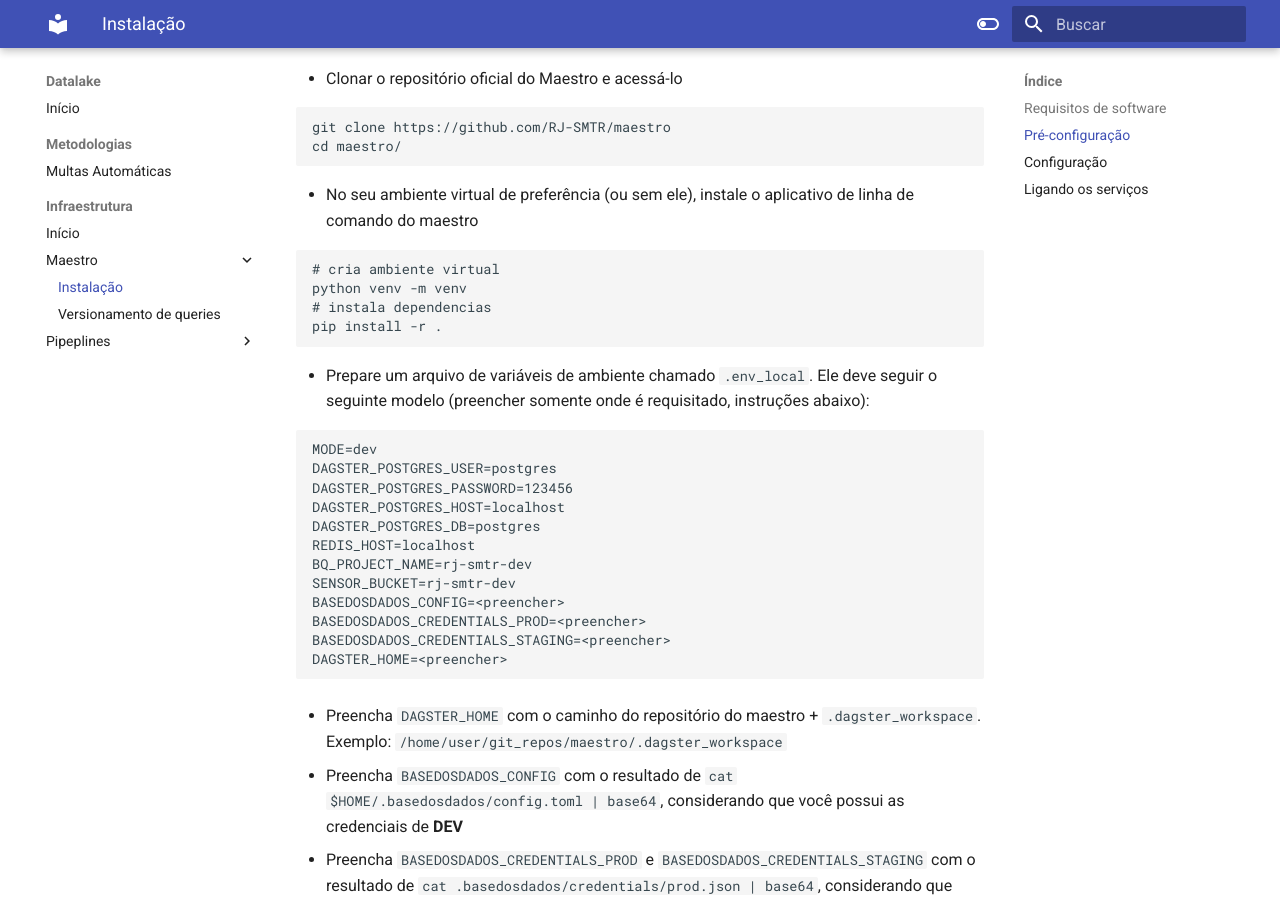
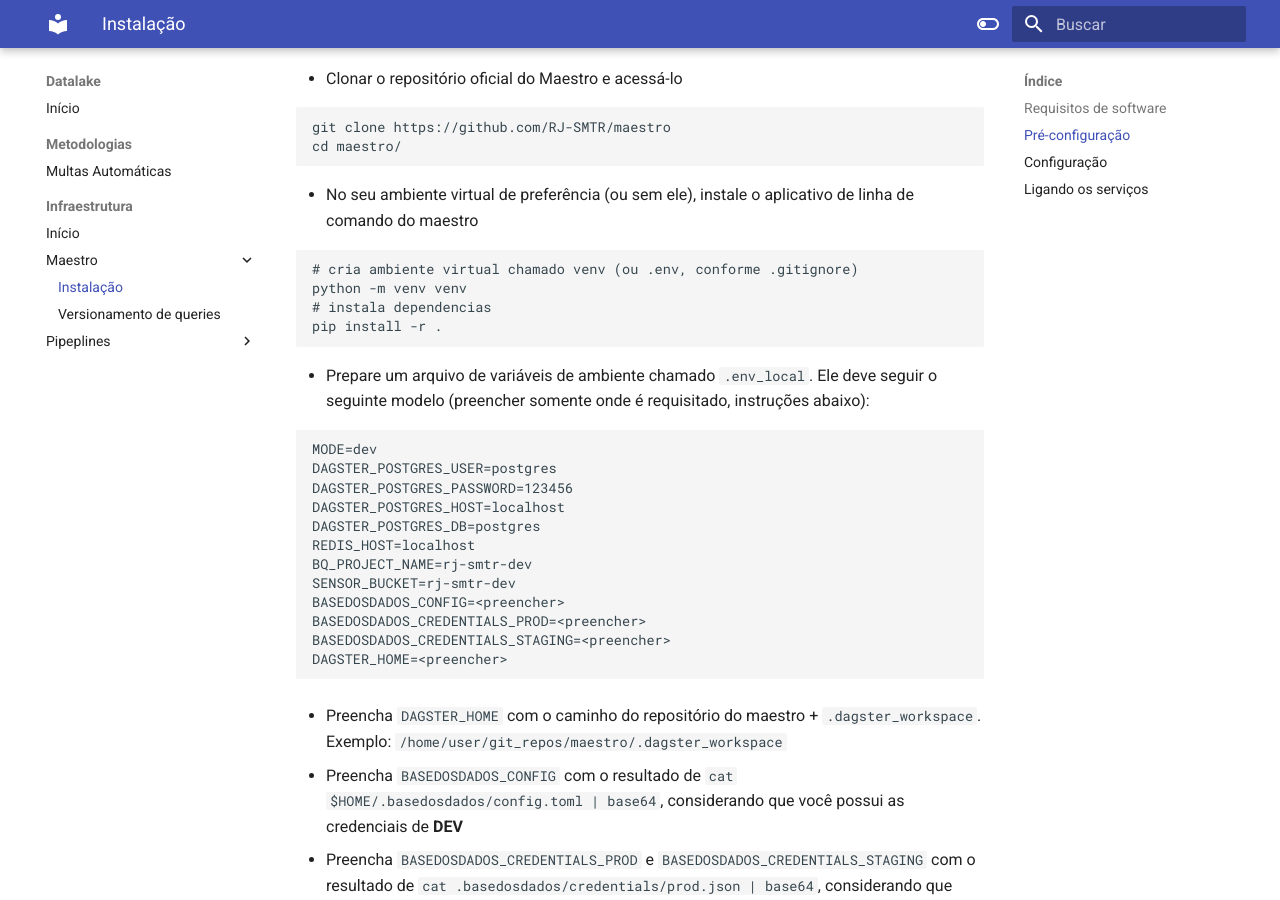
Before and after one commit to RJ-SMTR/maestro-docs, an MkDocs documentation site: the page built from docs/infra/maestro-install.md, in a window 1280 px wide and 900 px high, scrolled down 315 px. Built offline with MkDocs 1.6.1 and Material for MkDocs 9.7.7, drawn with Linux system fonts in a browser that asks for light colours; the version menu is left out.

Commit message:
Update maestro-install.md

````diff
--- a/docs/infra/maestro-install.md
+++ b/docs/infra/maestro-install.md
@@ -17,8 +17,8 @@
 - No seu ambiente virtual de preferência (ou sem ele), instale o aplicativo de linha de comando do maestro
 
 ```
-# cria ambiente virtual
-python venv -m venv
+# cria ambiente virtual chamado venv (ou .env, conforme .gitignore)
+python -m venv venv
 # instala dependencias
 pip install -r .
 ```
````
